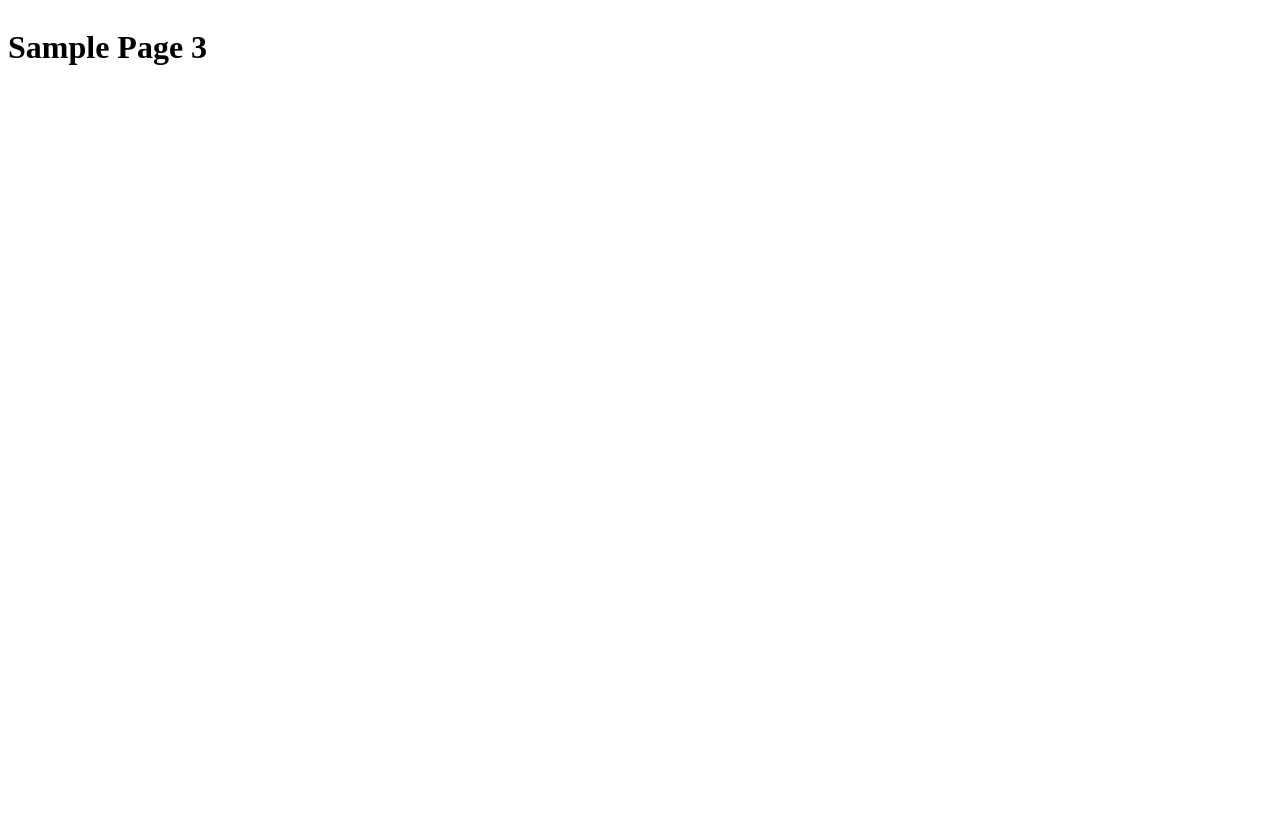
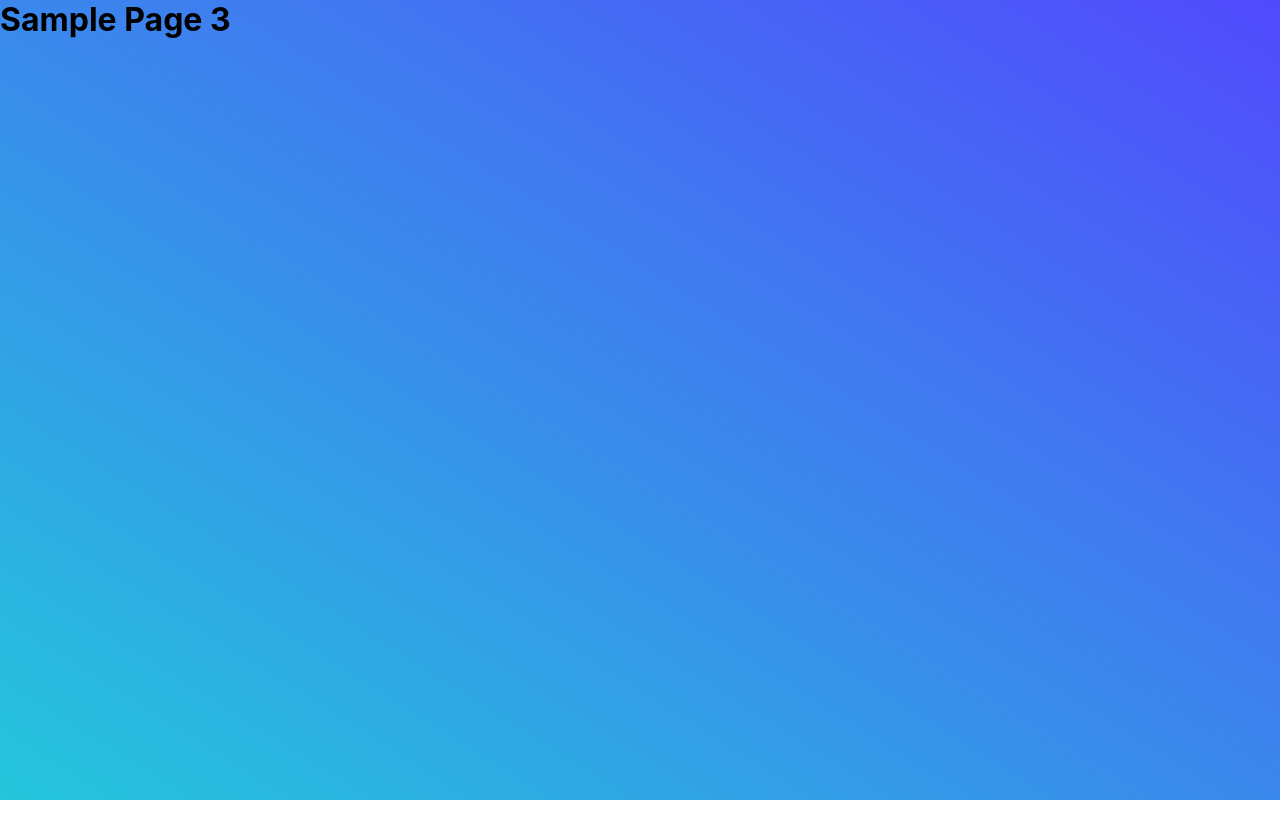
Before and after one commit to kento-yoshidu/ocaml, a React (Create React App) app: page / in a window 1280 px wide. Built offline with nearby package versions, Linux system fonts and the light colour scheme; the HTML template or start-up script is replaced by a standard one.

Commit message:
✨ Update

```diff
--- a/package.json
+++ b/package.json
@@ -39,5 +39,8 @@
       "last 1 firefox version",
       "last 1 safari version"
     ]
+  },
+  "devDependencies": {
+    "typed-css-modules": "^0.7.2"
   }
 }
--- /dev/null
+++ b/src/css/global.css
@@ -0,0 +1,19 @@
+:root {
+  --main-color: #514afd;
+  --sub-color: #24c6dc;
+}
+
+body {
+  font-family: -apple-system, BlinkMacSystemFont, 'Segoe UI', Helvetica, Arial, sans-serif;
+}
+
+/* リセット */
+body, h1, h2, h3, p, figure, ul {
+  margin: 0;
+  padding: 0;
+  list-style: none;
+}
+
+*, *::before, *::after {
+  box-sizing: border-box;
+}
```
Also changed, not shown: src/App.tsx (+5 -3 lines), 1 other file (tests, documents, lock files or other folders).
